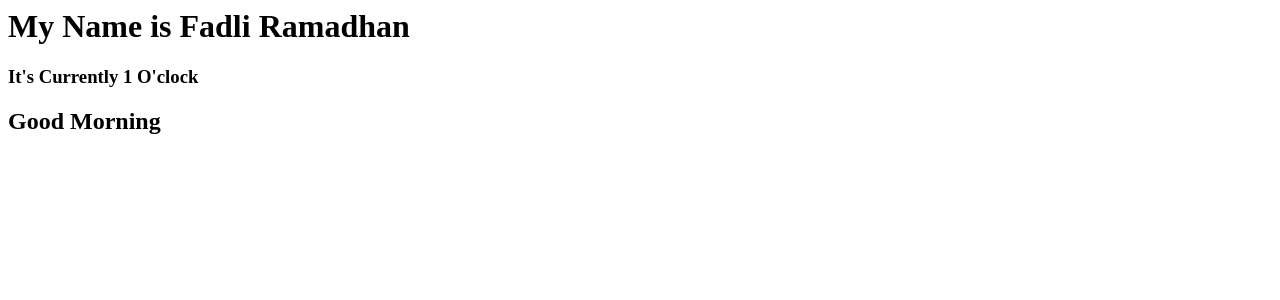
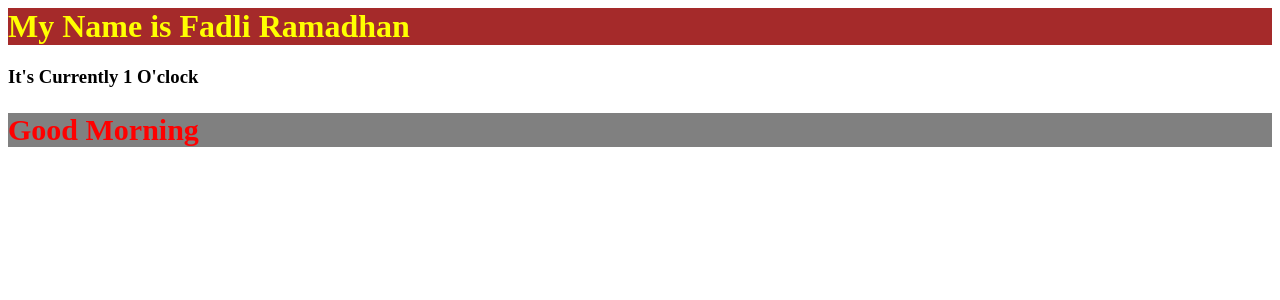
Before and after one commit to fadlir93/Learning_React_FromFreeCodeCamp, a React (Create React App) app: page / in a window 1280 px wide. Shown: the top 300 px of the page. Built offline with nearby package versions, Linux system fonts and the light colour scheme.

Commit message:
Inline Style With Style Property

```diff
--- a/src/index.js
+++ b/src/index.js
@@ -9,18 +9,27 @@ function App() {
     const hours = date.getHours()
     let timeOfDay
 
+    const page3 = {
+        fontSize: '30',
+        backgroundColor: 'grey',
+    }
+
     if(hours < 12) {
         timeOfDay = "Morning"
+        page3.color = 'red'
     } else if(hours > 12 && hours < 17) {
         timeOfDay = "Evening"
+        page3.color = 'pink'
     } else {
         timeOfDay = "Night"
+        page3.color = 'green'
     }
+
     return (
         <div>
-            <h1>My Name is {`${firstName} ${lastName}`}</h1>
+            <h1 style={{color: 'yellow', backgroundColor:'brown'}}>My Name is {`${firstName} ${lastName}`}</h1>
             <h3>It's Currently {date.getHours() % 12} O'clock</h3>
-            <h2>Good {timeOfDay}</h2>
+            <h2 style={page3}>Good {timeOfDay}</h2>
         </div>
 
     )
```
